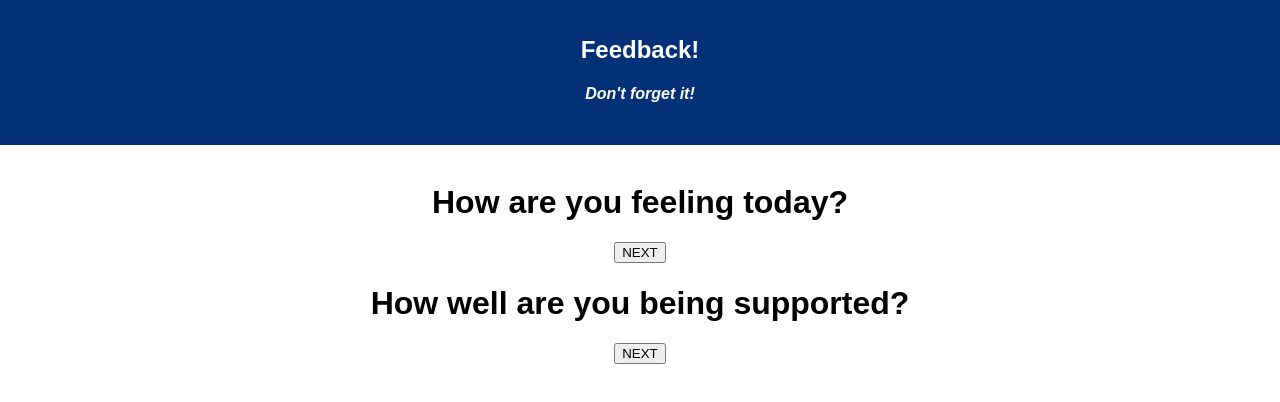
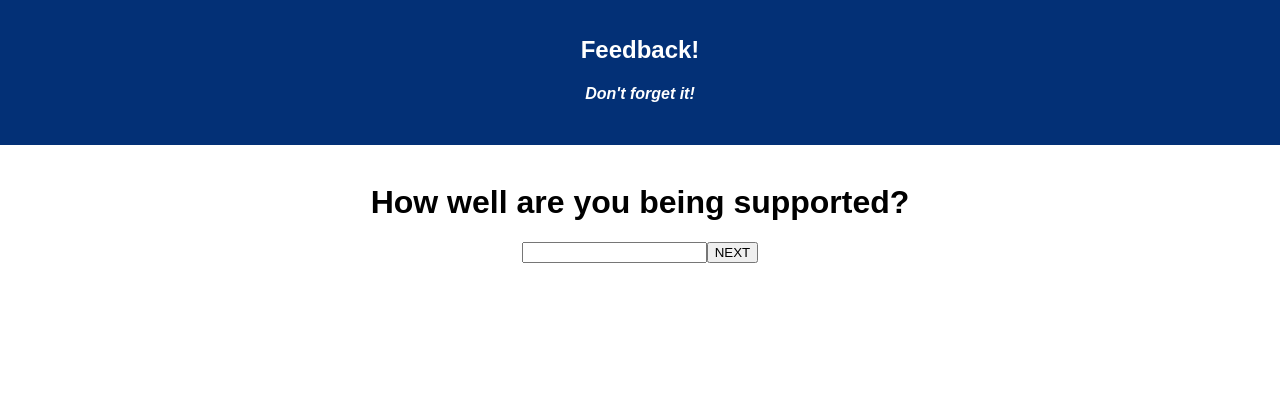
Before and after one commit to jessicaheggem/student-feedback-form, a React (Create React App) app: page /#/support in a window 1280 px wide. Shown: the top 402 px of the page. Built offline with nearby package versions, Linux system fonts and the light colour scheme.

Commit message:
added handleChange and handleNext functions, and states to each component

```diff
--- a/src/components/App/App.js
+++ b/src/components/App/App.js
@@ -19,13 +19,11 @@ class App extends Component {
         </header>
         <br/>
         <Router>
-          <Route exact path="/" />
-            <Feeling />
+          <Route exact path="/" component={Feeling}/>
           <Route path="/understanding" component={Understanding}/>
           <Route path="/support" component={Support}/>
           <Route path="/comments" component={Comments}/>
           <Route path="/reviewFeedback" component={ReviewFeedback}/>
-
         </ Router>
       </div>
     );
--- a/src/components/Comments/Comments.jsx
+++ b/src/components/Comments/Comments.jsx
@@ -4,11 +4,37 @@ import { connect } from 'react-redux'
 
 
 class Comments extends Component {
+
+    state = {
+        feels: ''
+    }
+
+    handleNext = () => {
+        console.log('next clicked');
+        this.props.dispatch({
+            type: 'ADD_COMMENTS',
+            payload: this.props.feels
+        })
+        this.props.history.push('/reviewFeedback');
+    }
+
+    handleChange = (event) => {
+        console.log(this.state)
+        this.setState({
+           feels: event.target.value
+        })
+    }
+
     render() {
         return (
             <>
                 <h1>Any comments you want to leave?</h1>
-                <button>NEXT</button>
+                <input
+                    type="number"
+                    onChange={(event) => this.handleChange('feels', event)}
+                />
+
+                <button onClick={this.handleNext}>NEXT</button>
 
             </>
         );
--- a/src/components/Feeling/Feeling.jsx
+++ b/src/components/Feeling/Feeling.jsx
@@ -3,12 +3,38 @@ import { connect } from 'react-redux'
 // import axios from 'axios';
 
 
+
 class Feeling extends Component {
+
+    state = {
+        feels: ''
+    }
+
+    handleNext = () => {
+        console.log('next clicked');
+        this.props.dispatch({
+            type: 'ADD_FEELING',
+            payload: this.props.feels
+        })
+        this.props.history.push('/understanding');
+    }
+
+    handleChange = (event) => {
+        console.log(this.state)
+        this.setState({
+           feels: event.target.value
+        })
+    }
+
     render() {
         return (
             <>
                 <h1>How are you feeling today?</h1>
-                <button>NEXT</button>
+                <input
+                    type="number"
+                    value={this.state.feels}
+                    onChange={(event) => this.handleChange(event)} />
+                <button onClick={this.handleNext} >NEXT</button>
             </>
         );
     }
--- a/src/components/ReviewFeedback/ReviewFeedback.jsx
+++ b/src/components/ReviewFeedback/ReviewFeedback.jsx
@@ -4,6 +4,17 @@ import { connect } from 'react-redux'
 
 
 class ReviewFeedback extends Component {
+
+    handleNext = () => {
+        console.log('next clicked');
+        this.props.dispatch({
+            type: 'ADD_REVIEW_FEEDBACK',
+            payload: this.props.feels
+        })
+        // this.props.history.push('/reviewFeedback');
+        //could add Thank you page after submitting form
+    }
+
     render() {
         return (
             <>
@@ -12,8 +23,7 @@ class ReviewFeedback extends Component {
                 <p>Understanding: </p>
                 <p>Support: </p>
                 <p>Comments: </p>
-                <button>SUBMIT</button>
-
+                <button onClick={this.handleNext}>SUBMIT</button>
             </>
         );
     }
--- a/src/components/Support/Support.jsx
+++ b/src/components/Support/Support.jsx
@@ -4,11 +4,36 @@ import { connect } from 'react-redux'
 
 
 class Support extends Component {
+
+    state = {
+        feels: ''
+    }
+
+    handleNext = () => {
+        console.log('next clicked');
+        this.props.dispatch({
+            type: 'ADD_SUPPORT',
+            payload: this.props.feels
+        })
+        this.props.history.push('/comments');
+    }
+
+    handleChange = (event) => {
+        console.log(this.state)
+        this.setState({
+           feels: event.target.value
+        })
+    }
+
     render() {
         return (
             <>
                 <h1>How well are you being supported?</h1>
-                <button>NEXT</button>
+                <input
+                    type="number"
+                    onChange={(event) => this.handleChange('feels', event)}
+                />
+                <button onClick={this.handleNext}>NEXT</button>
 
             </>
         );
--- a/src/components/Understanding/Understanding.jsx
+++ b/src/components/Understanding/Understanding.jsx
@@ -4,11 +4,37 @@ import { connect } from 'react-redux'
 
 
 class Understanding extends Component {
+
+    state = {
+        feels: ''
+    }
+
+    handleNext = () => {
+        console.log('next clicked');
+        this.props.dispatch({
+            type: 'ADD_UNDERSTANDING',
+            payload: this.props.feels
+        })
+        this.props.history.push('/support');
+    }
+
+    handleChange = (event) => {
+        console.log(this.state)
+        this.setState({
+           feels: event.target.value
+        })
+    }
+
     render() {
         return (
             <>
                 <h1>How well are you understanding the content?</h1>
-                <button>NEXT</button>
+                <input
+                    type="number"
+                    onChange={(event) => this.handleChange('feels', event)}
+                />
+
+                <button onClick={this.handleNext}>NEXT</button>
             </>
         );
     }
--- a/src/index.js
+++ b/src/index.js
@@ -8,11 +8,19 @@ import { createStore, combineReducers, applyMiddleware } from 'redux'
 import { Provider } from 'react-redux';
 
 
-
+const feedback = (state = {}, action) => {
+    // console.log(action.payload);
+    if(action.type === 'ADD_FEELING') {
+        //whatever is returned will be saved in REDUX
+        return {...state,
+                feeling: action.payload}
+    }
+    return state;
+}
 
 const storeInstance = createStore(
     combineReducers({
-
+        feedback
     }),
     applyMiddleware(logger),
 )
```
